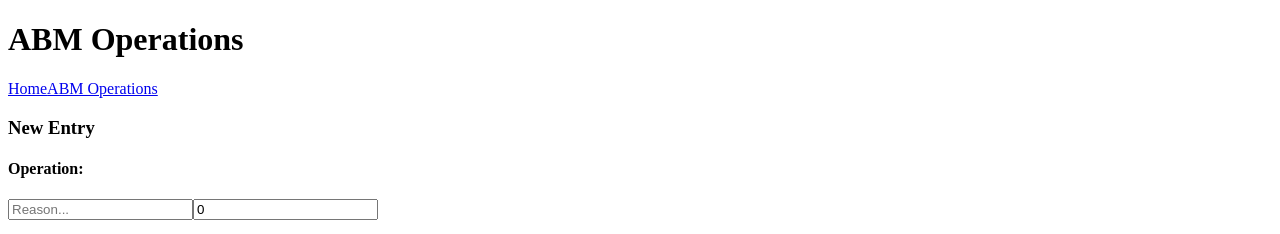
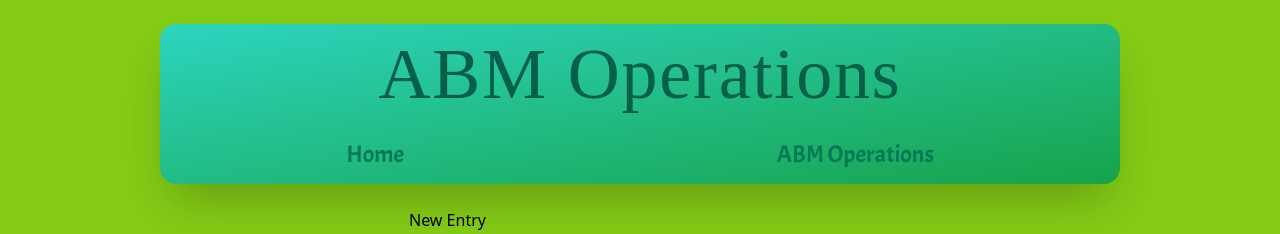
Before and after one commit to JotaCeR/Personal-Finances, a React (Create React App) app in the folder client/: page /operations in a window 1280 px wide. Shown: the top 234 px of the page. Built offline with nearby package versions, Linux system fonts and the light colour scheme; no server answers; a web font is replaced by a local one.

Commit message:
Home component>Last Entries render no entry style done + ABM component>Header style.

```diff
--- a/client/src/components/Home.jsx
+++ b/client/src/components/Home.jsx
@@ -35,7 +35,7 @@ export default function Home() {
                 <div className="bg-forest-300 w-3/5 rounded-lg shadow-2xl flex flex-col justify-evenly items-center border-2 border-forest-200 p-4">
                     <h2 className="font-sub-title text-2xl text-pink-700">Last Entries</h2>
                     <ul>
-                        {Array.isArray(entries) ? entries.map((entry) => {return <HomeItem key={entry.id} id={entry.id} reason={entry.reason} amount={entry.amount} date={entry.date} type={entry.type} categories={entry.categories} />}) : <li className="font-normal text-lg leading-5 text-lightblue-600">{entries}</li>}
+                        {Array.isArray(entries) ? entries.map((entry) => {return <HomeItem key={entry.id} id={entry.id} reason={entry.reason} amount={entry.amount} date={entry.date} type={entry.type} categories={entry.categories} />}) : <li className="font-normal text-xl font-semibold leading-5 text-lightblue-600">{entries}</li>}
                     </ul>
                 </div>
             </div>
--- a/client/src/components/OpsABM.jsx
+++ b/client/src/components/OpsABM.jsx
@@ -25,9 +25,11 @@ export default function ABM() {
     }, [dispatch]);
 
     return (
-        <div>
-            <h1>ABM Operations</h1>
-            <NavBar />
+        <div className="flex flex-col justify-start items-center w-full">
+            <div className="bg-gradient-to-br from-lightblue-400 to-green-600 w-9/12 h-40 flex flex-col justify-around items-center shadow-2xl rounded-2xl my-6">
+                <h1 className="font-title text-7xl tracking-wide text-aquamarine-800">ABM Operations</h1>
+                <NavBar />
+            </div>
             <EntryForm />
             <CategoryForm />
             <div>
```
Also changed, not shown: package.json (added, +10 -0 lines).
